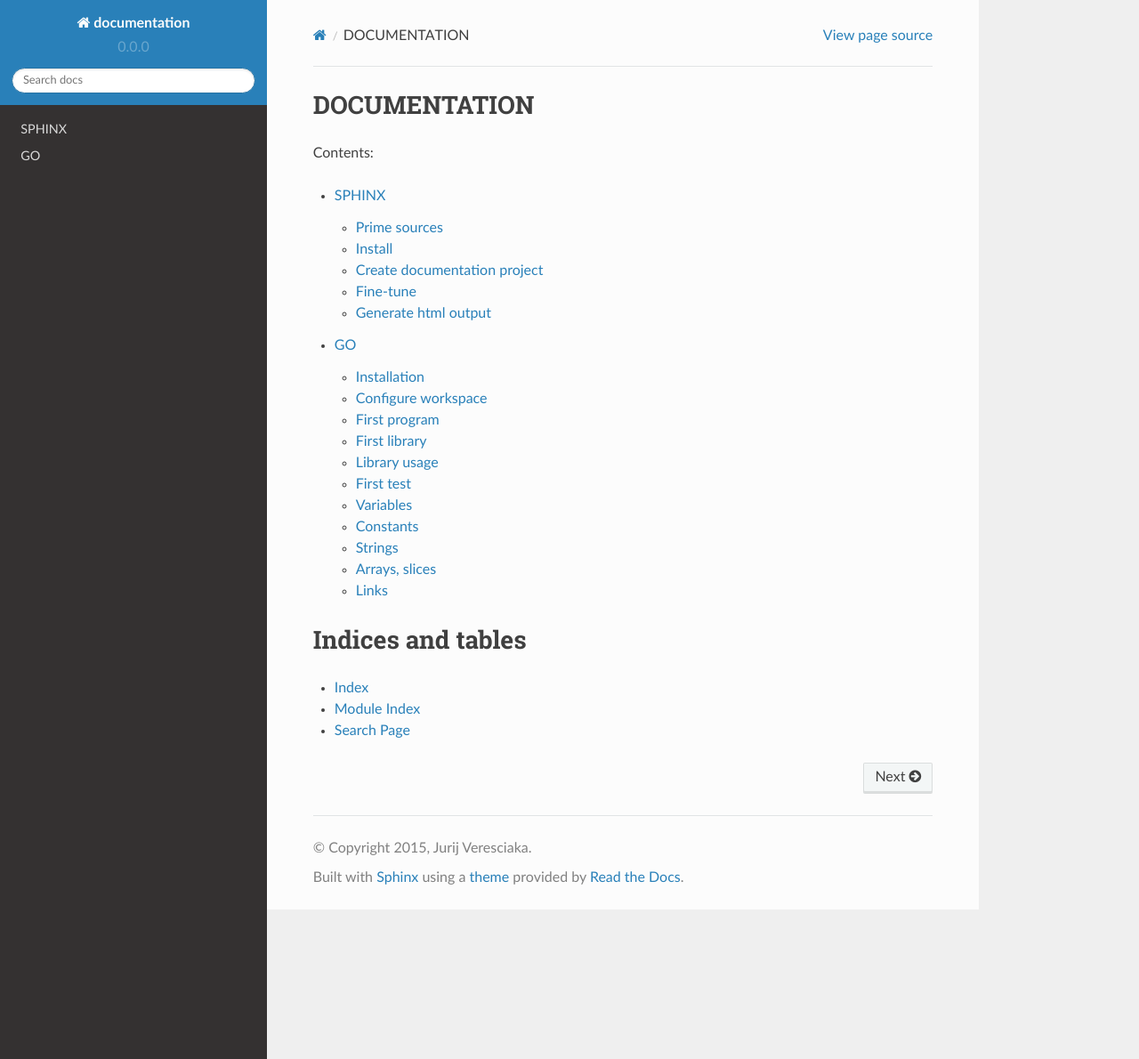
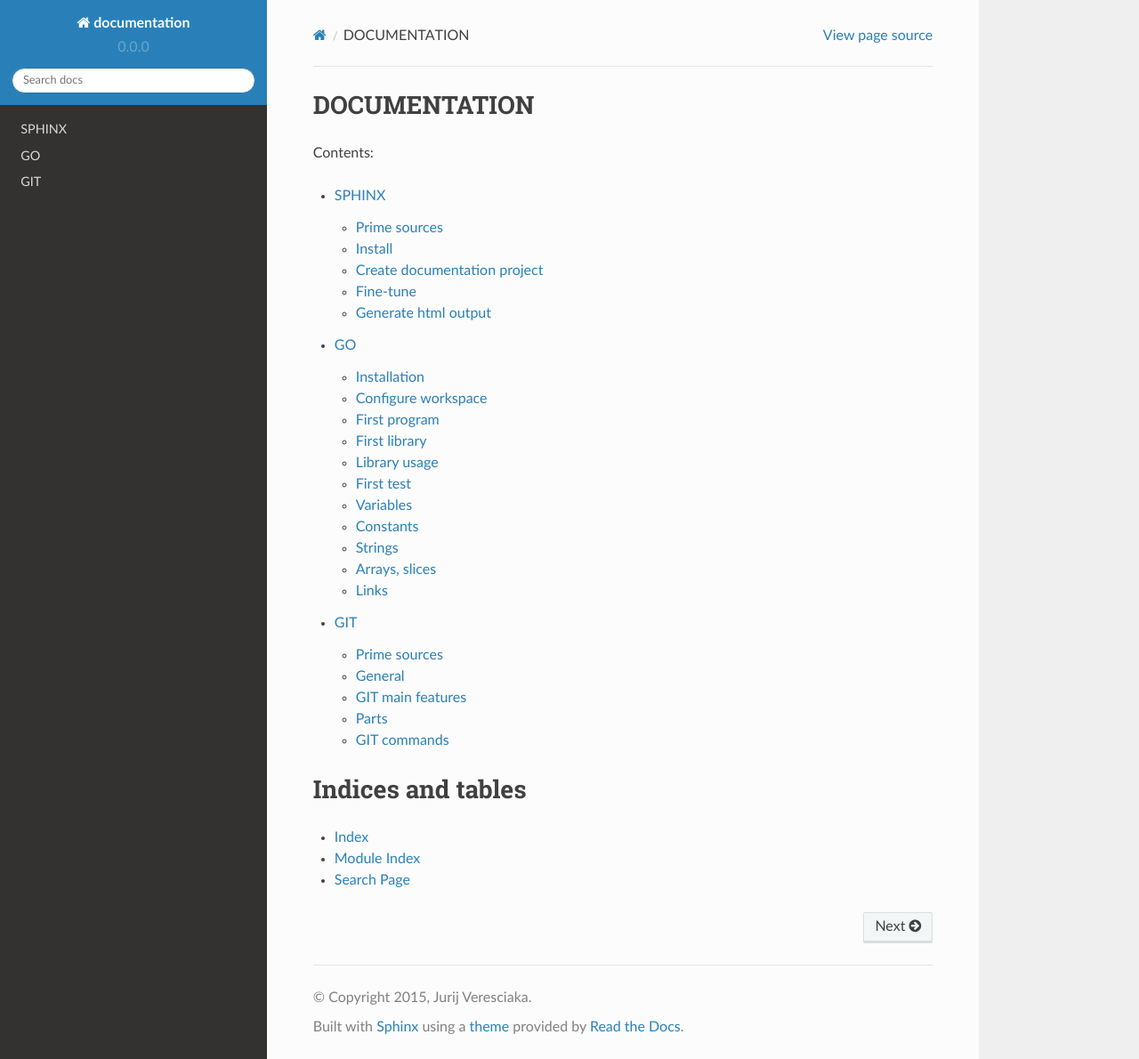
Before and after one commit to jurijveresciaka/documentation, a Sphinx documentation site: the page built from source/index.rst, in a window 1280 px wide and 1190 px high. Shown: the whole window at 89% size. Built offline with Sphinx 7.4.7 and the Read the Docs theme 2.0.0, drawn with Linux system fonts in a browser that asks for light colours; part of the change alters nothing that is shown.

Commit message:
"GIT" section added

```diff
--- /dev/null
+++ b/source/git.rst
@@ -0,0 +1,52 @@
+GIT
+===
+
+Prime sources
+-------------
+
+`Learn Git in a Month of Lunches <https://www.manning.com/books/learn-git-in-a-month-of-lunches>`_
+
+General
+-------
+
+Commit often
+
+GIT - distributed version control system.
+
+A repository is a storage area for your files. Typically dir of project.
+
+A commit is a saved change.
+
+Branches are other paths, or lines of development.
+
+Main branch === trunk === master
+
+GIT main features
+-----------------
+
+Distributed repository
+
+fast branching
+
+Staging area
+
+Parts
+-----
+
+working area
+
+staging area
+
+commit history
+
+GIT commands
+------------
+
+.. code-block:: shell
+
+    $ git --version
+    $ git clone some-repository
+    $ git ls-files
+    $ git blame some-file
+    $ Q # For quit.
+    $ git log --oneline
--- a/source/index.rst
+++ b/source/index.rst
@@ -8,6 +8,7 @@ Contents:
 
    sphinx
    go
+   git
 
 Indices and tables
 ==================
```
